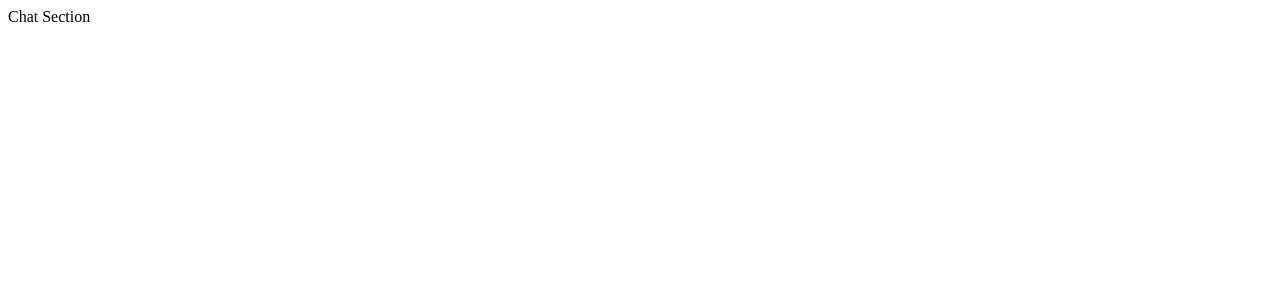
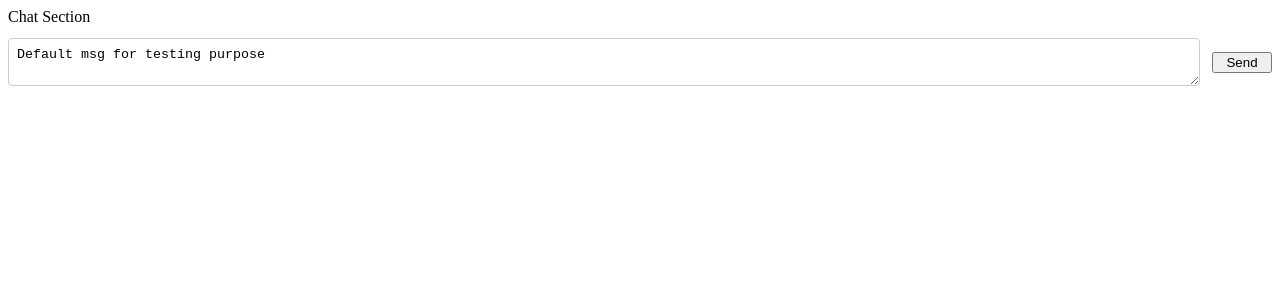
Before and after one commit to thanigaiguru/f6s, a Vue app: page /chat in a window 1280 px wide. Shown: the top 300 px of the page. Built offline with nearby package versions, Linux system fonts and the light colour scheme; the HTML template or start-up script is replaced by a standard one.

Commit message:
compose section component related logics added

```diff
--- a/src/components/ComposeSection.vue
+++ b/src/components/ComposeSection.vue
@@ -1,23 +1,68 @@
 <template>
-
+    <div class="compose-section">
+      <textarea
+        v-model="messageText"
+        @input="adjustTextareaHeight"
+        @keyup.enter="submitMessage"
+        ref="messageInput"
+        placeholder="Enter your message."
+      ></textarea>
+      <button @click="submitMessage">Send</button>
+    </div>
 </template>
 
 <script>
 export default {
     name : 'ComposeSection',
-    components: {
-
+    props: {
+        value: {
+            tyep: String,
+            default: ''
+        }
     },
     data(){
         return {
-
+            messageText: this.value || ''
         }
-    },
-    computed: {
-
     },
     methods: {
 
+        // To increase the text Area height when we typing
+        adjustTextareaHeight() {
+            const textarea = this.$refs.messageInput;
+            textarea.style.height = 'auto';
+            textarea.style.height = textarea.scrollHeight + 'px';
+        },
+
+        // Handler to emit submit event
+        submitMessage() {
+            if (this.messageText.trim() === '') return;
+            this.$emit('submit', this.messageText);
+            this.messageText = '';
+            this.adjustTextareaHeight();
+        }
     }
-}
-</script>
+  };
+  </script>
+
+  <style scoped>
+    .compose-section {
+        display: flex;
+        align-items: center;
+        margin-top: 12px;
+    }
+
+    textarea {
+        flex-grow: 1;
+        padding: 8px;
+        border: 1px solid #ccc;
+        border-radius: 4px;
+        resize: vertical;
+        overflow: hidden;
+    }
+
+    button {
+        width: 60px;
+        margin-left: 12px;
+    }
+  </style>
--- a/src/pages/chat/Chat.vue
+++ b/src/pages/chat/Chat.vue
@@ -1,15 +1,23 @@
 <template>
+    <div>
         <div>Chat Section</div>
+        <compose-section v-model="message" @submit="sendReply" />
+    </div>
 </template>
 
 <script>
+
+import ComposeSection from "../../components/ComposeSection.vue";
+
 export default {
     name : 'Chat',
     components: {
-
+        ComposeSection
     },
     data(){
         return {
+            message: "Default msg for testing purpose",
+            messageList: "",
 
         }
     },
@@ -17,7 +25,16 @@
 
     },
     methods: {
+        sendReply(message) {
+            // Logic for adding msg to bottom of the compose section
 
+
+            // Scroll the conversation area to the bottom, if not already there
+
+
+            // Compose section shoulde be cleared
+            this.message = "";
+        }
     }
 }
 </script>
```
Lines whose indentation alone changed are shown as unchanged.
